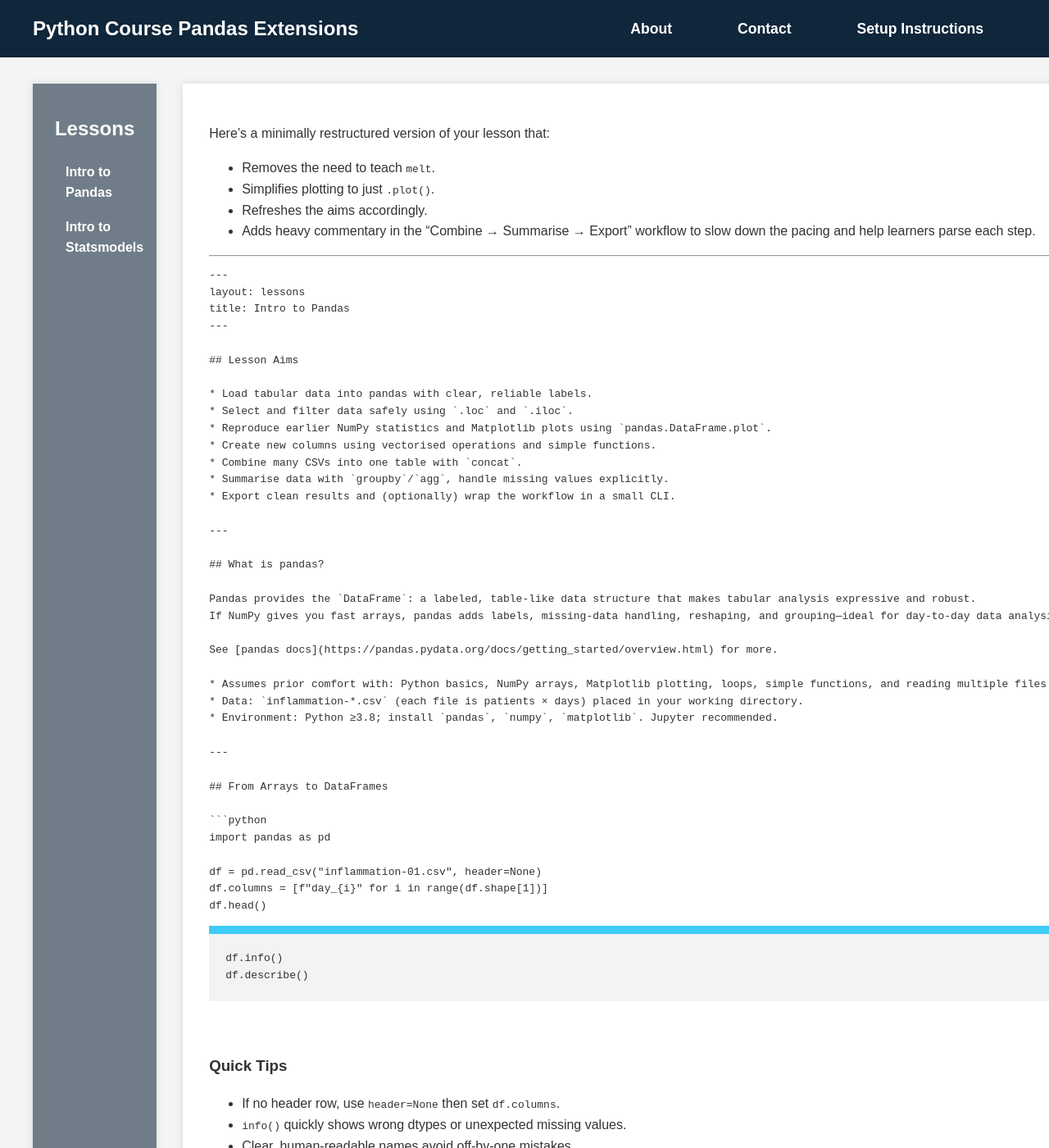
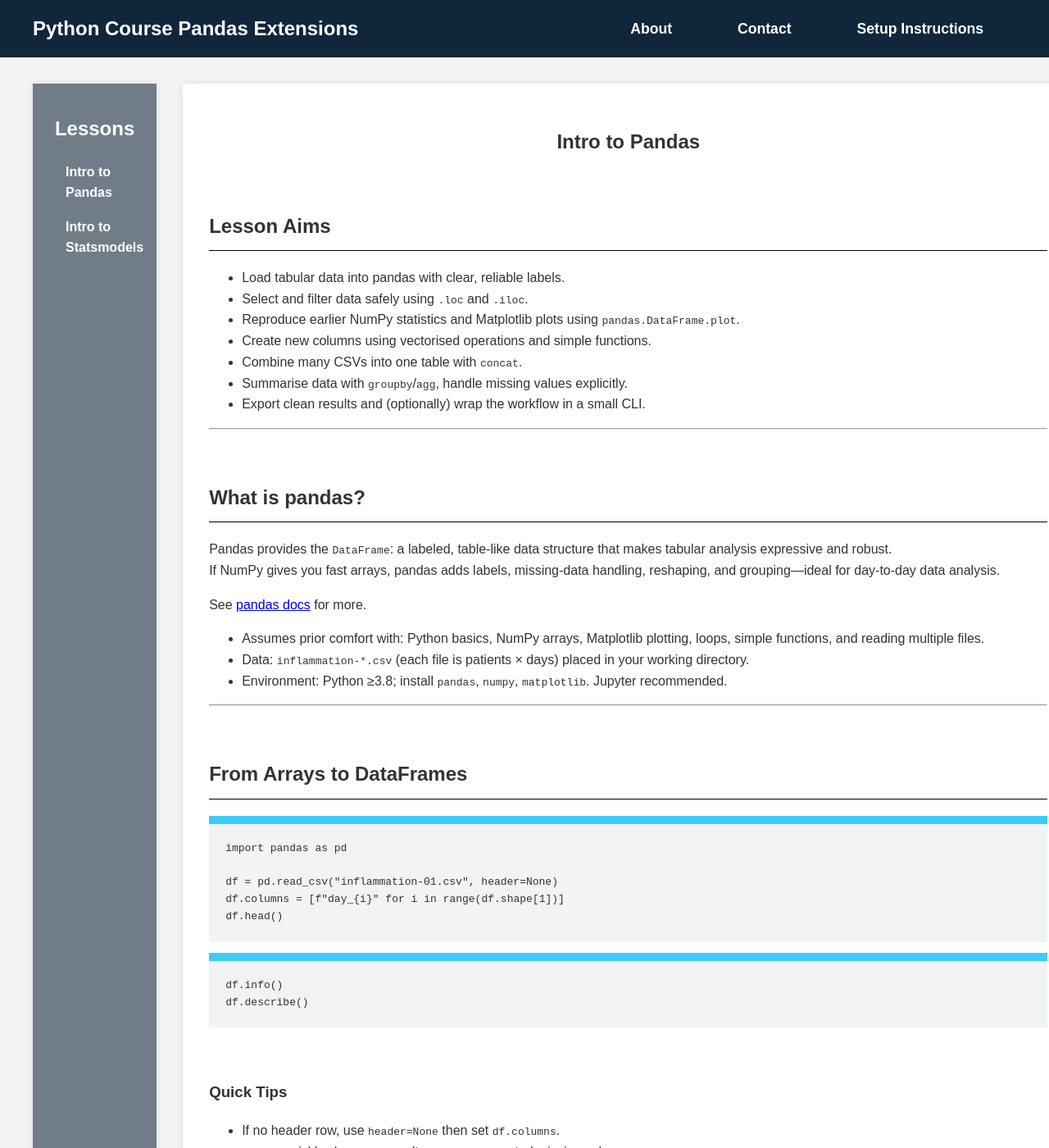
Before and after one commit to ATayls/Python-Course-Pandas-Extension, a Jekyll site: the page built from lessons/Intro_to_Pandas.md, in a window 1280 px wide and 1400 px high. Shown: the whole window at 82% size. Built offline with Jekyll 4.4.1, drawn with Linux system fonts in a browser that asks for light colours; our own code applies the rules of GitHub Pages for plain Markdown files.

Commit message:
Update intro to pandas

`````diff
--- a/lessons/Intro_to_Pandas.md
+++ b/lessons/Intro_to_Pandas.md
@@ -1,13 +1,3 @@
-Here’s a minimally restructured version of your lesson that:
-
-* Removes the need to teach `melt`.
-* Simplifies plotting to just `.plot()`.
-* Refreshes the aims accordingly.
-* Adds heavy commentary in the “Combine → Summarise → Export” workflow to slow down the pacing and help learners parse each step.
-
----
-
-````markdown
 ---
 layout: lessons
 title: Intro to Pandas
`````
